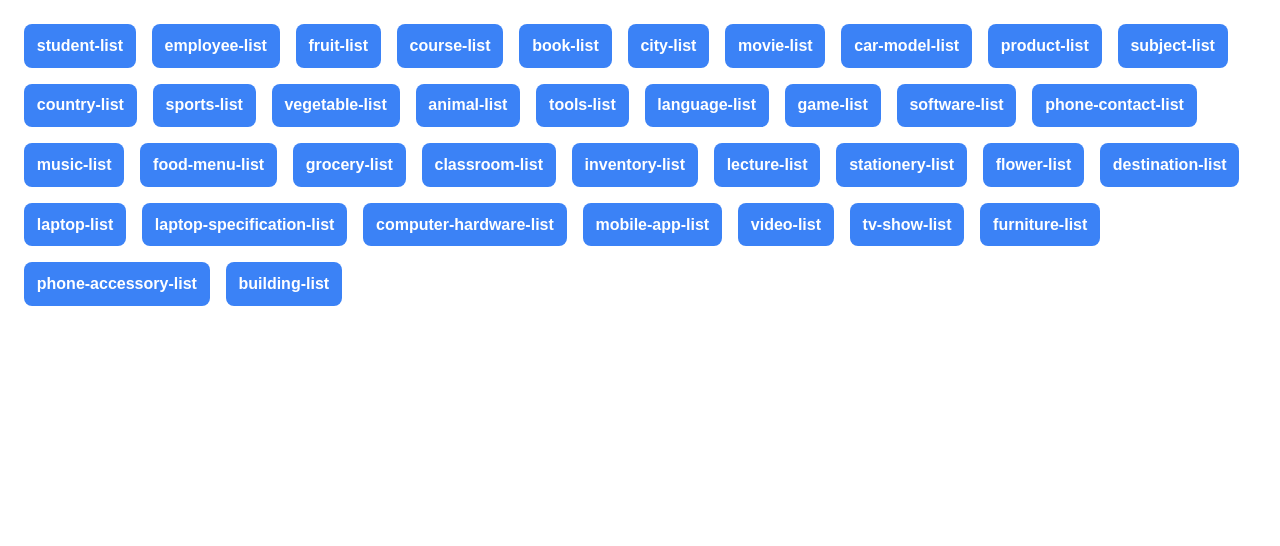
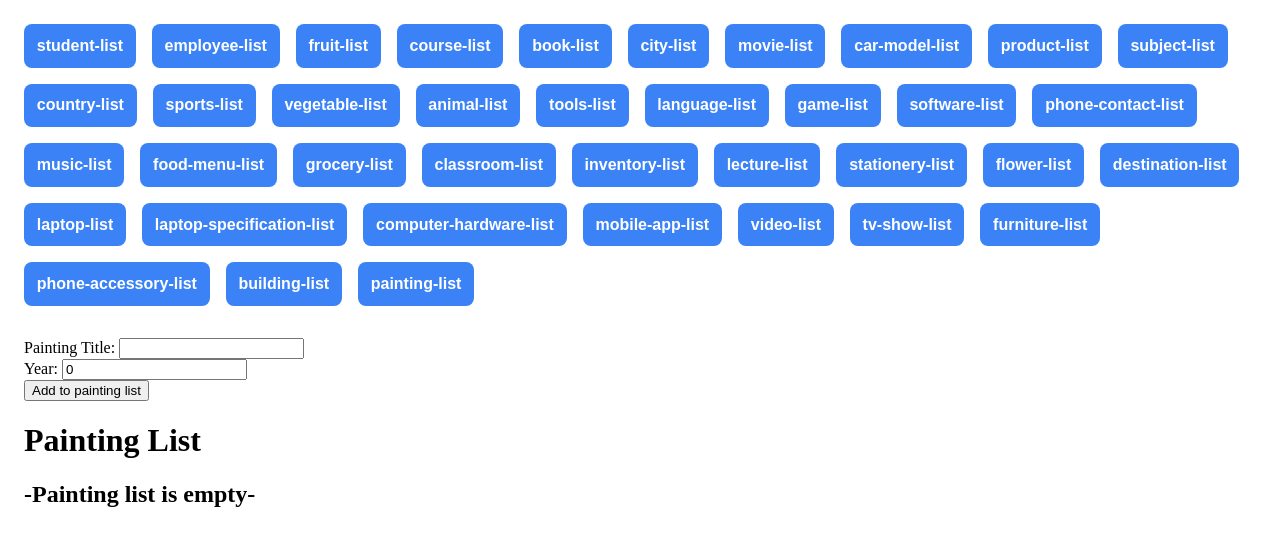
Before and after one commit to devken4u/angular-50-ds-services, an Angular app: page /painting-list in a window 1280 px wide. Before the commit this address led to /. Shown: the top 546 px of the page. Built offline with nearby package versions, Linux system fonts and the light colour scheme.

Commit message:
feat(painting list): Added painting list component

```diff
--- a/src/app/app.module.ts
+++ b/src/app/app.module.ts
@@ -41,6 +41,7 @@ import { TvShowListComponent } from './tv-show-list/tv-show-list.component';
 import { FurnitureListComponent } from './furniture-list/furniture-list.component';
 import { PhoneAccessoryComponent } from './phone-accessory/phone-accessory.component';
 import { BuildingListComponent } from './building-list/building-list.component';
+import { PaintingListComponent } from './painting-list/painting-list.component';
 
 @NgModule({
   declarations: [
@@ -81,7 +82,8 @@ import { BuildingListComponent } from './building-list/building-list.component';
     TvShowListComponent,
     FurnitureListComponent,
     PhoneAccessoryComponent,
-    BuildingListComponent
+    BuildingListComponent,
+    PaintingListComponent
   ],
   imports: [
     RouterOutlet,
--- a/src/app/app.routes.ts
+++ b/src/app/app.routes.ts
@@ -36,6 +36,7 @@ import { TvShowListComponent } from './tv-show-list/tv-show-list.component';
 import { FurnitureListComponent } from './furniture-list/furniture-list.component';
 import { PhoneAccessoryComponent } from './phone-accessory/phone-accessory.component';
 import { BuildingListComponent } from './building-list/building-list.component';
+import { PaintingListComponent } from './painting-list/painting-list.component';
 
 export const routes: Routes = [
   { path: '', redirectTo: 'student-list', pathMatch: 'full' },
@@ -79,4 +80,5 @@ export const routes: Routes = [
   { path: 'furniture-list', component: FurnitureListComponent },
   { path: 'phone-accessory-list', component: PhoneAccessoryComponent },
   { path: 'building-list', component: BuildingListComponent },
+  { path: 'painting-list', component: PaintingListComponent },
 ];
--- /dev/null
+++ b/src/app/painting-list/painting-list.component.html
@@ -0,0 +1,26 @@
+<main>
+  <div>
+    <label for="title">Painting Title: </label>
+    <input type="text" id="title" [(ngModel)]="title" />
+    <br />
+    <label for="year">Year: </label>
+    <input type="number" id="year" [(ngModel)]="year" />
+    <br />
+    <button (click)="add()">Add to painting list</button>
+  </div>
+  <div>
+    <h1>Painting List</h1>
+    @if( paintingList.length === 0){
+    <h2>-Painting list is empty-</h2>
+    }@else{
+    <ol>
+      @for( painting of paintingList; track $index){
+      <li [style.marginBottom]="'20px'">
+        Painting Title: {{ painting.title }} <br />
+        Year: {{ painting.year }}
+      </li>
+      }
+    </ol>
+    }
+  </div>
+</main>
--- /dev/null
+++ b/src/app/painting-list/painting-list.component.ts
@@ -0,0 +1,23 @@
+import { Component } from '@angular/core';
+import { Painting } from '../types';
+
+@Component({
+  selector: 'app-painting-list',
+  templateUrl: './painting-list.component.html',
+  styleUrl: './painting-list.component.css',
+})
+export class PaintingListComponent {
+  paintingList: Painting[] = [];
+
+  title: string = '';
+  year: number = 0;
+
+  add() {
+    this.paintingList.push({
+      title: this.title,
+      year: this.year,
+    });
+    this.title = '';
+    this.year = 0;
+  }
+}
--- a/src/app/types.ts
+++ b/src/app/types.ts
@@ -170,3 +170,8 @@ export type PhoneAccessory = {
 export type Building = {
   name: string;
 };
+
+export type Painting = {
+  title: string;
+  year: number;
+};
```
Also changed, not shown: src/app/painting-list/painting-list.component.css (added), 1 other file (tests, documents, lock files or other folders).
